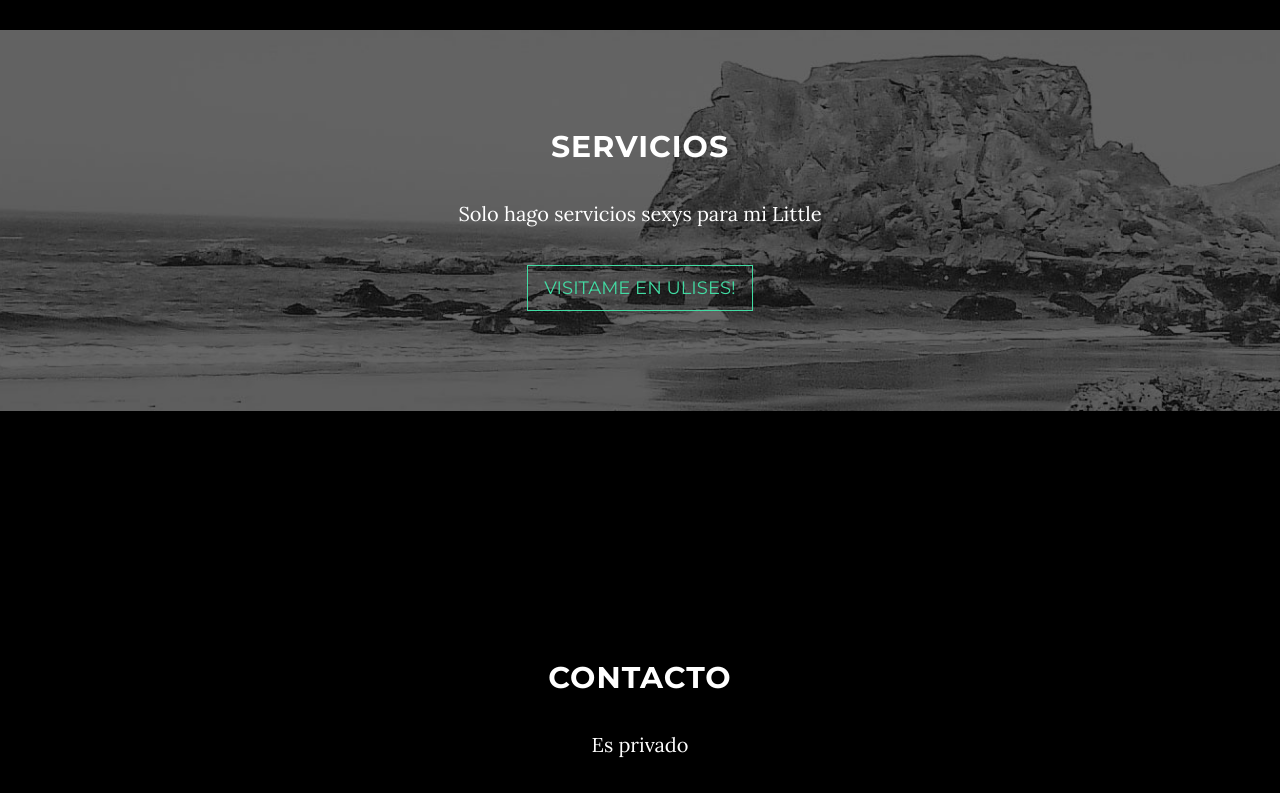
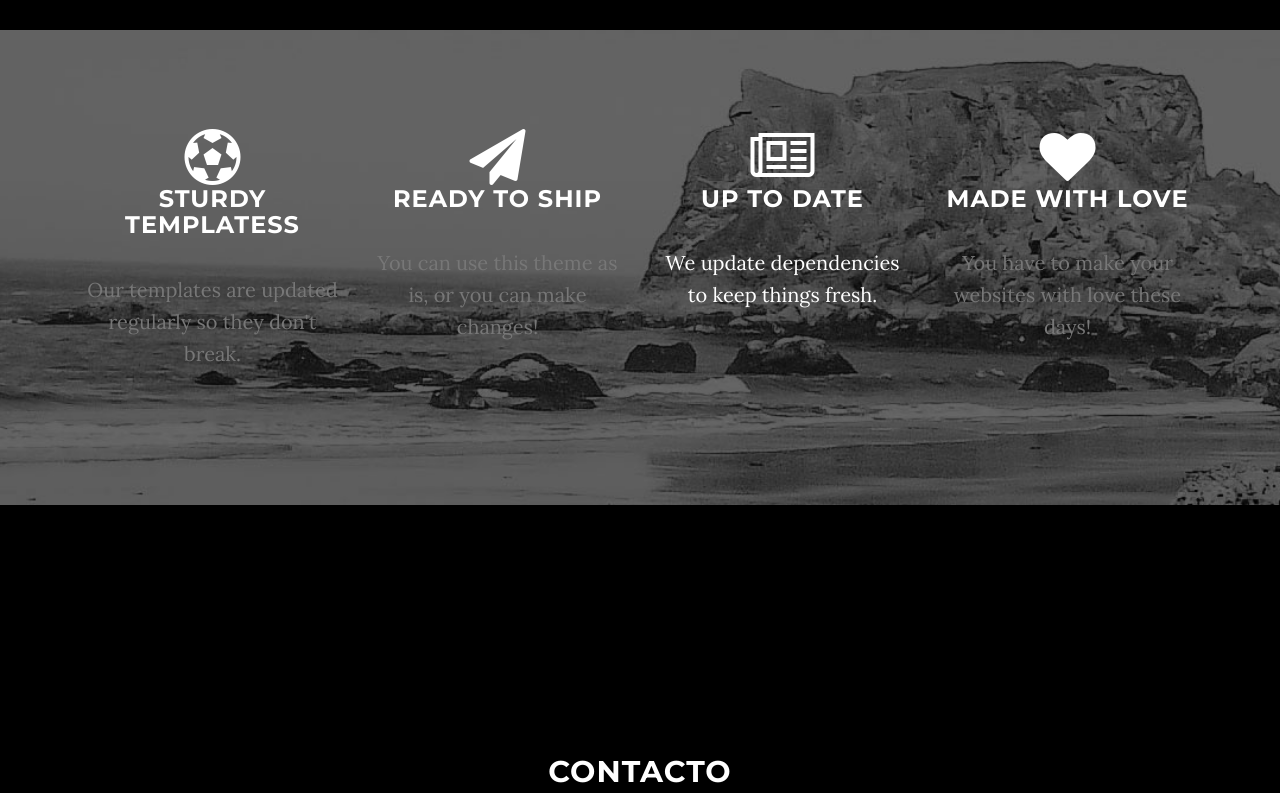
Before and after one commit to rebo3/poison, a plain HTML site: page index.html in a window 1280 px wide. Shown: the part 1600-2393 px from the top of the page. Drawn offline with Linux system fonts and the light colour scheme; some packages are replaced by stand-ins of ours.

Commit message:
Change index

```diff
--- a/index.html
+++ b/index.html
@@ -100,10 +100,33 @@
     <section id="servicies" class="content-section text-center">
         <div class="download-section">
             <div class="container">
-                <div class="col-lg-8 col-lg-offset-2">
-                    <h2>Servicios</h2>
-                    <p>Solo hago servicios sexys para mi Little</p>
-                    <a href="" class="btn btn-default btn-lg">Visitame en Ulises!</a>
+                <div class="col-lg-3 col-md-6 text-center">
+                    <div class="service-box">
+                        <i class="fa fa-4x fa-futbol-o wow bounceIn"></i>
+                        <h3>Sturdy Templatess</h3>
+                        <p class="text-muted">Our templates are updated regularly so they don't break.</p>
+                    </div>
+                </div>
+                <div class="col-lg-3 col-md-6 text-center">
+                    <div class="service-box">
+                        <i class="fa fa-4x fa-paper-plane wow bounceIn" data-wow-delay=".1s"></i>
+                        <h3>Ready to Ship</h3>
+                        <p class="text-muted">You can use this theme as is, or you can make changes!</p>
+                    </div>
+                </div>
+                <div class="col-lg-3 col-md-6 text-center">
+                    <div class="service-box">
+                        <i class="fa fa-4x fa-newspaper-o wow bounceIn" data-wow-delay=".2s"></i>
+                        <h3>Up to Date</h3>
+                        <p class="">We update dependencies to keep things fresh.</p>
+                    </div>
+                </div>
+                <div class="col-lg-3 col-md-6 text-center">
+                    <div class="service-box">
+                        <i class="fa fa-4x fa-heart wow bounceIn" data-wow-delay=".3s"></i>
+                        <h3>Made with Love</h3>
+                        <p class="text-muted">You have to make your websites with love these days!</p>
+                    </div>
                 </div>
             </div>
         </div>
```
